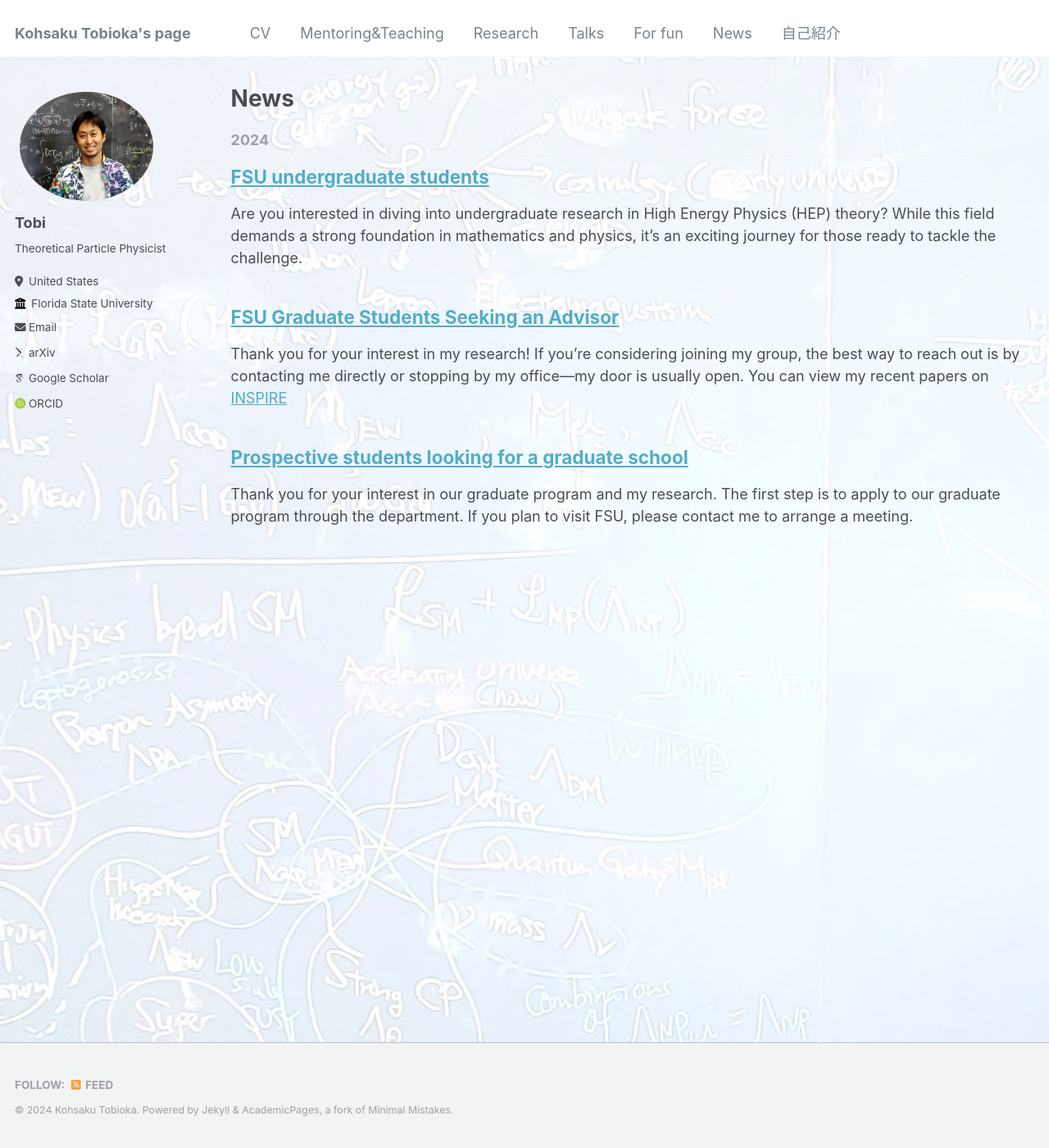
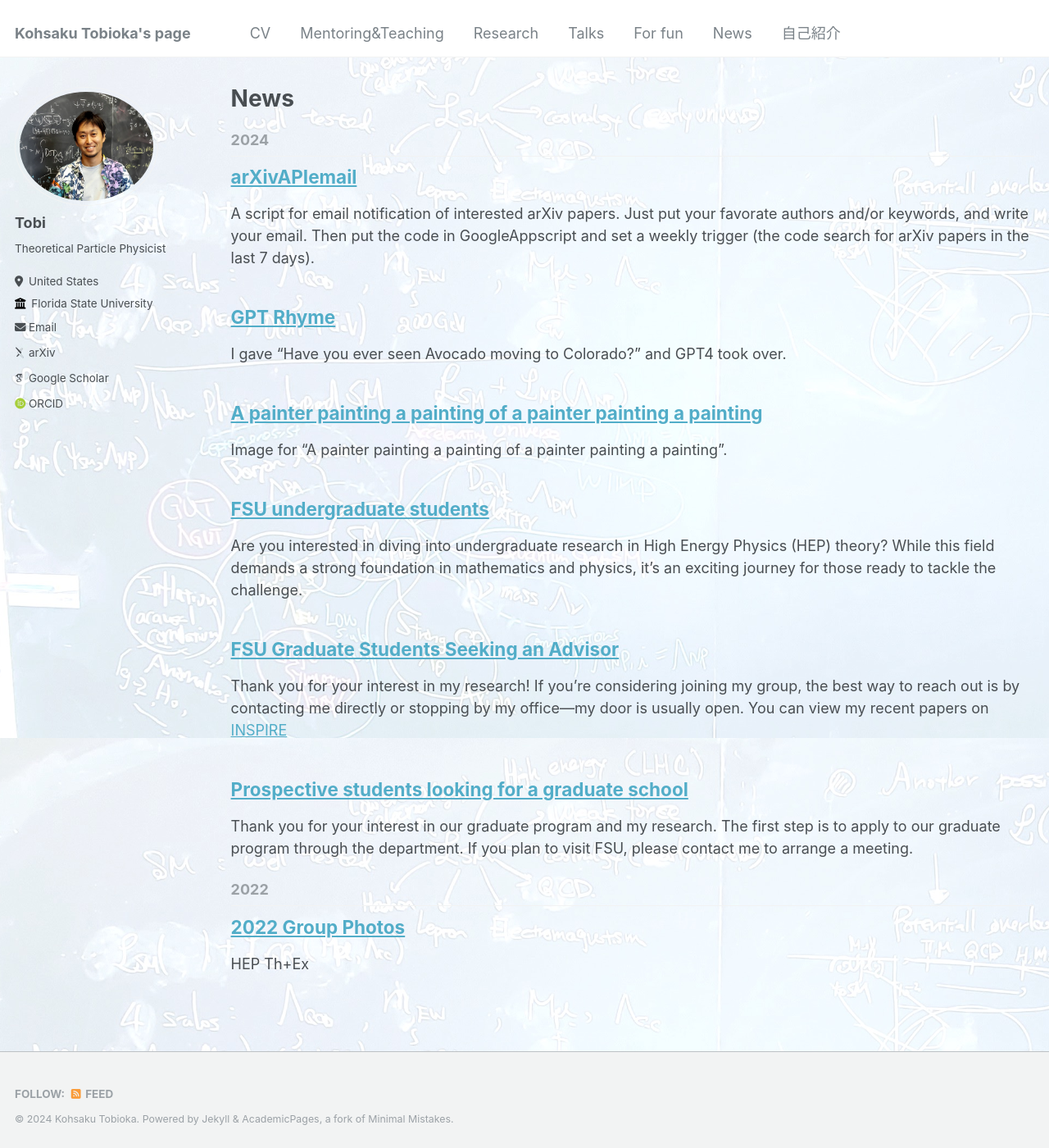
Before and after one commit to Kohsaku-Tobioka/Kohsaku-Tobioka.github.io, a Jekyll site: the page built from _pages/news.html, in a window 1280 px wide and 1400 px high. Shown: the whole window at 82% size. Built offline with Jekyll 4.4.1, drawn with Linux system fonts in a browser that asks for light colours; some web fonts are replaced.

```diff
--- a/_pages/forfun.md
+++ b/_pages/forfun.md
@@ -8,4 +8,19 @@ author_profile: true
 
 {% include base_path %}
 
-To be developed.
+Photos
+------
+[2022 HEP group photos](/news/photo-1/)
+
+Play with AIs
+------
+[Image by Gnerative AI](/news/AI-1/)
+
+[Rhyming with GPT](/news/AI-2/)
+
+[Arxiv script code powerd by AI](/news/AI-3/)
+
+
+
+Others
+======
--- /dev/null
+++ b/_posts/2024-08-10-AI.md
@@ -0,0 +1,9 @@
+---
+title: 'A painter painting a painting of a painter painting a painting'
+date: 2024-08-10
+permalink: /news/AI-1/
+---
+
+Image for "A painter painting a painting of a painter painting a painting".
+
+<img src="/images/gpt_painter.jpeg" alt="Editing a markdown file for a talk" style="width:80%;">
--- /dev/null
+++ b/_posts/2024-08-10-AI2.md
@@ -0,0 +1,25 @@
+---
+title: 'GPT Rhyme'
+date: 2024-08-10
+permalink: /news/AI-2/
+---
+I gave "Have you ever seen Avocado moving to Colorado?" and GPT4 took over.
+
+
+*Have you ever seen Avocado moving to Colorado?*
+
+*Did you ever spot a Tomato, Dancing in Chicago?*
+
+*Or perhaps a Potato, Skating in Ontario?*
+
+*Have you seen a Mango, Playing bingo in Santiago?*
+
+*Or caught a flamingo, Doing tango in San Francisco?*
+
+*Ever noticed a Burrito, Reading Plato in Puerto Rico?*
+
+*Or a mosquito, Playing cello in Montevideo?*
+
+*Yes, these sights are quite odd, though,*
+
+*Like an Avocado, Off to Colorado!"*
--- /dev/null
+++ b/_posts/2024-08-10-AI3.md
@@ -0,0 +1,10 @@
+---
+title: 'arXivAPIemail'
+date: 2024-08-10
+permalink: /news/AI-3/
+---
+
+A script for email notification of interested arXiv papers. Just put your favorate authors and/or keywords, and write your email. Then put the code in GoogleAppscript and set a weekly trigger (the code search for arXiv papers in the last 7 days).
+
+
+[Link](https://gist.github.com/Kohsaku-Tobioka/dcd837f01f7a127da6200c75aed2737f)
```
Also changed, not shown: _pages/cv.md (+7 -3 lines), _posts/2022-01-01-groupphotos.md (added, +13 -0 lines), images/HEP2022Group_Photov1.1.jpg (added), images/HEPFacultyGroup_2022v1.0.jpg (added), images/gpt_painter.jpeg (added).
